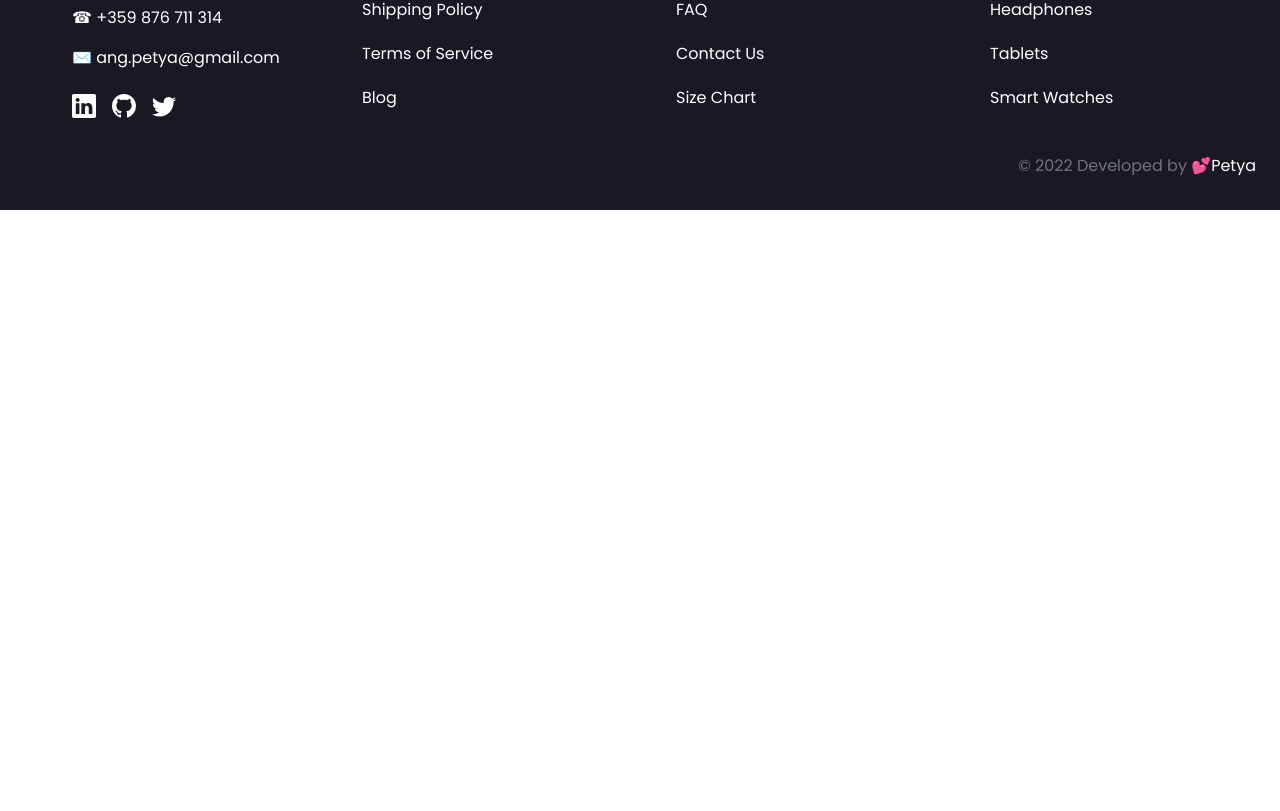
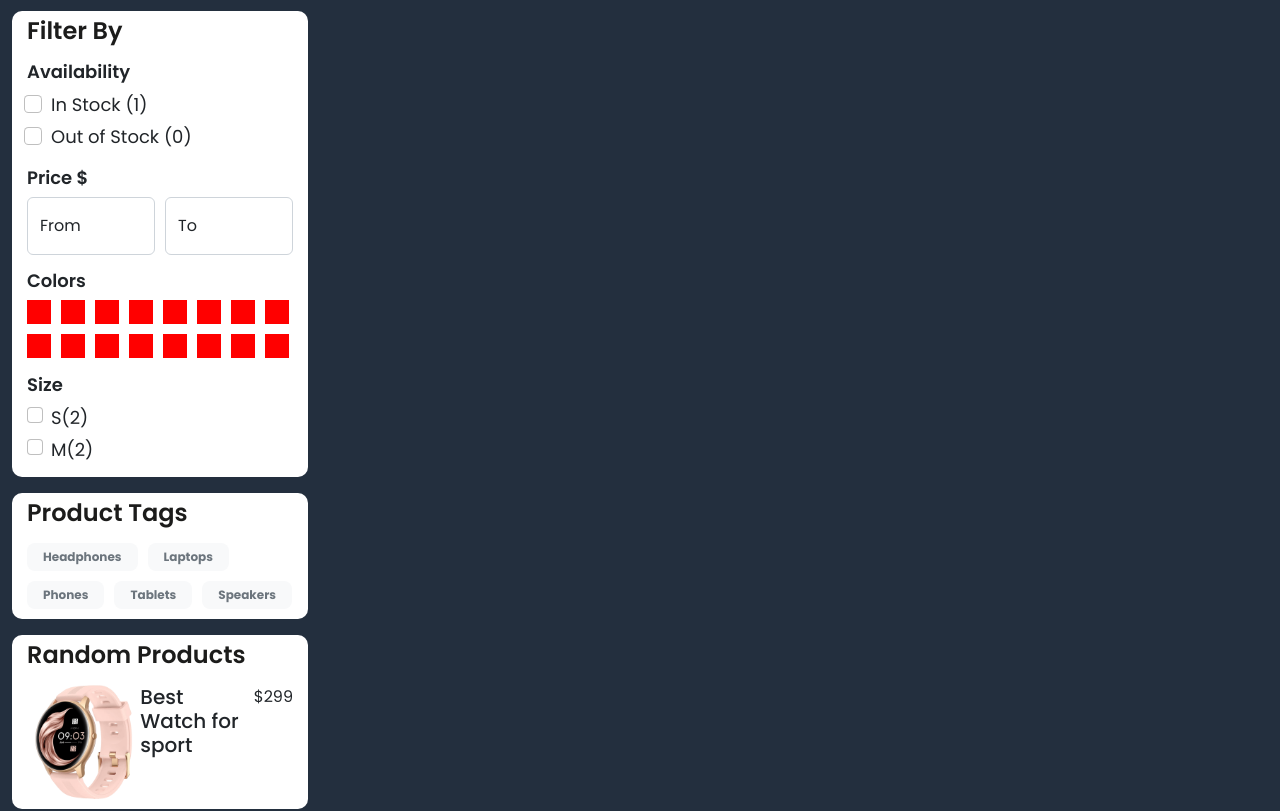
Before and after one commit to bpetya44/react-ecommerce-app, a React (Create React App) app: page /store in a window 1280 px wide. Shown: the part 560-1371 px from the top of the page. Before the commit the page ends 800 px from the top, so only its background shows below. Built offline with nearby package versions, Linux system fonts and the light colour scheme.

Commit message:
Our store page

```diff
--- a/src/App.css
+++ b/src/App.css
@@ -13,6 +13,7 @@
   --color-bf4800: #bf4800;
   --color-f5f5dc: #f5f5dc;
   --color-0000001a: #0000001a;
+ --color-1c1c1b: #1c1c1b;
 
 }
 
@@ -378,4 +379,57 @@ footer .input-group-text {
   color: white;
   text-transform: uppercase;
 }
-/* FOOTER End3.36 */
+/* FOOTER End */
+
+/* Our Store Page */
+.filter-card{
+  background-color: white;
+  border-radius: 10px;
+  padding: 10px 15px;
+}
+
+.filter-title{
+  font-size: 24px;
+  line-height: 20px;
+  font-weight: 600;
+  color: var(--color-1c1c1b);
+  margin-bottom: 20px;
+}
+
+.filter-card ul,
+.filter-card .form-check-label {
+  list-style-type: none;
+  font-size: 18px;
+  line-height: 30px;
+  cursor: pointer;
+}
+
+.filter-card .form-check-input:focus {
+  border-color:var(--color-5573e2);
+  box-shadow: none;
+}
+
+.filter-card .form-check-input:checked {
+ background-color:var(--color-5573e2);
+
+}
+
+.sub-title{
+  font-size: 18px;
+  font-weight: 600;
+ margin-top: 15px;
+}
+
+.colors {
+  list-style-type:square;
+  display: flex;
+  flex-wrap: wrap;
+  gap: 10px;
+}
+
+.colors li {
+  width: 24px;
+  height: 24px;
+  background-color: red;
+  /* border-radius: 50%; */
+}
--- a/src/components/Header.jsx
+++ b/src/components/Header.jsx
@@ -31,7 +31,7 @@ const Header = () => {
           <div className="row align-items-center">
             <div className="col-2">
               <h2>
-                <Link className="text-white">Shop Center</Link>
+                <Link className="text-white">Shop Corner</Link>
               </h2>
             </div>
             <div className="col-4">
--- a/src/components/Meta.jsx
+++ b/src/components/Meta.jsx
@@ -6,7 +6,7 @@ const Meta = (props) => {
     <Helmet>
       <meta charSet="utf-8" />
       <title>{props.title}</title>
-      <link rel="canonical" href="http://shop.center/" />
+      <link rel="canonical" href={`http://shop.corner/${props.title}`} />
     </Helmet>
   );
 };
--- a/src/pages/OurStore.js
+++ b/src/pages/OurStore.js
@@ -1,14 +1,178 @@
-import React from 'react'
-import BreadCrumb from '../components/BreadCrumb'
-import Meta from '../components/Meta'
+import React from "react";
+import BreadCrumb from "../components/BreadCrumb";
+import Meta from "../components/Meta";
 
 const OurStore = () => {
   return (
     <>
-    <Meta title={"Our Store"}/>
-    <BreadCrumb title="Our Store" />
+      <Meta title={"Our Store"} />
+      <BreadCrumb title="Our Store" />
+      <div className="store-wrapper home-wrapper-2 py-5">
+        <div className="container-xxl">
+          <div className="row">
+            <div className="col-3">
+              <div className="filter-card mb-3">
+                <h3 className="filter-title">Shop By Categories</h3>
+                <div>
+                  <ul className="ps-0">
+                    <li>Watch</li>
+                    <li>TV</li>
+                    <li>Camera</li>
+                    <li>Laptop</li>
+                  </ul>
+                </div>
+              </div>
+              <div className="filter-card mb-3">
+                <h3 className="filter-title">Filter By</h3>
+                <h5 className="sub-title">Availability</h5>
+
+                <div>
+                  <div className="form-check">
+                    <label className="form-check-label" htmlFor="">
+                      <input
+                        type="checkbox"
+                        className="form-check-input"
+                        name=""
+                        id=""
+                        value=""
+                      />
+                      In Stock (1)
+                    </label>
+                  </div>
+                  <div className="form-check">
+                    <label className="form-check-label" htmlFor="">
+                      <input
+                        type="checkbox"
+                        className="form-check-input"
+                        name=""
+                        id=""
+                        value=""
+                      />
+                      Out of Stock (0)
+                    </label>
+                  </div>
+                </div>
+
+                <h5 className="sub-title">Price $</h5>
+                {/*  From To */}
+                <div className="d-flex align-items-center gap-10">
+                  <div className="form-floating">
+                    <input
+                      type="email"
+                      className="form-control"
+                      id="floatingInput"
+                      placeholder="From"
+                    />
+                    <label htmlFor="floatingInput">From</label>
+                  </div>
+                  <div className="form-floating">
+                    <input
+                      type="email"
+                      className="form-control"
+                      id="floatingInput1"
+                      placeholder="To"
+                    />
+                    <label htmlFor="floatingInput1">To</label>
+                  </div>
+                </div>
+
+                <h5 className="sub-title">Colors</h5>
+                <div>
+                  <ul className="colors ps-0">
+                    <li></li>
+                    <li></li>
+                    <li></li>
+                    <li></li>
+                    <li></li>
+                    <li></li>
+                    <li></li>
+                    <li></li>
+                    <li></li>
+                    <li></li>
+                    <li></li>
+                    <li></li>
+                    <li></li>
+                    <li></li>
+                    <li></li>
+                    <li></li>
+                  </ul>
+                </div>
+
+                <h5 className="sub-title">Size</h5>
+                <div>
+                  <div className="form-check">
+                    <input
+                      className="form-check-input"
+                      type="checkbox"
+                      value=""
+                      id="clor-2"
+                    />
+                    <label className="form-check-label" htmlFor="color-2">
+                      S(2)
+                    </label>
+                  </div>
+                </div>
+                <div>
+                  <div className="form-check">
+                    <input
+                      className="form-check-input"
+                      type="checkbox"
+                      value=""
+                      id="clor-2"
+                    />
+                    <label className="form-check-label" htmlFor="color-2">
+                      M(2)
+                    </label>
+                  </div>
+                </div>
+              </div>
+
+              <div className="filter-card mb-3">
+                <h3 className="filter-title">Product Tags</h3>
+                <div>
+                  <div className="product-tags d-flex flex-wrap align-items-center gap-10">
+                <span className="badge bg-light text-secondary rounded-3 py-2 px-3">
+                  Headphones
+                </span>
+                <span className="badge bg-light text-secondary rounded-3 py-2 px-3">
+                  Laptops
+                </span>
+                <span className="badge bg-light text-secondary rounded-3 py-2 px-3">
+                  Phones
+                </span>
+                <span className="badge bg-light text-secondary rounded-3 py-2 px-3">
+                  Tablets
+                </span>
+                <span className="badge bg-light text-secondary rounded-3 py-2 px-3">
+                  Speakers
+                </span>
+                  </div>
+                </div>
+              </div>
+
+
+              <div className="filter-card mb-3">
+                <h3 className="filter-title">Random Products</h3>
+                <div>
+                  <div className="random-products d-flex">
+                    <div className="w-50">
+                      <img className="img-fluid" src="images/smart.png" alt="smart watch" />
+                    </div>
+                    <div className="w-50">
+                      <h5>Best Watch for sport</h5>
+                    </div>
+                    <p>$299</p>
+                  </div>
+                </div>
+              </div>
+            </div>
+            <div className="col-9"></div>
+          </div>
+        </div>
+      </div>
     </>
-  )
-}
+  );
+};
 
-export default OurStore
+export default OurStore;
+// 4:18
```
